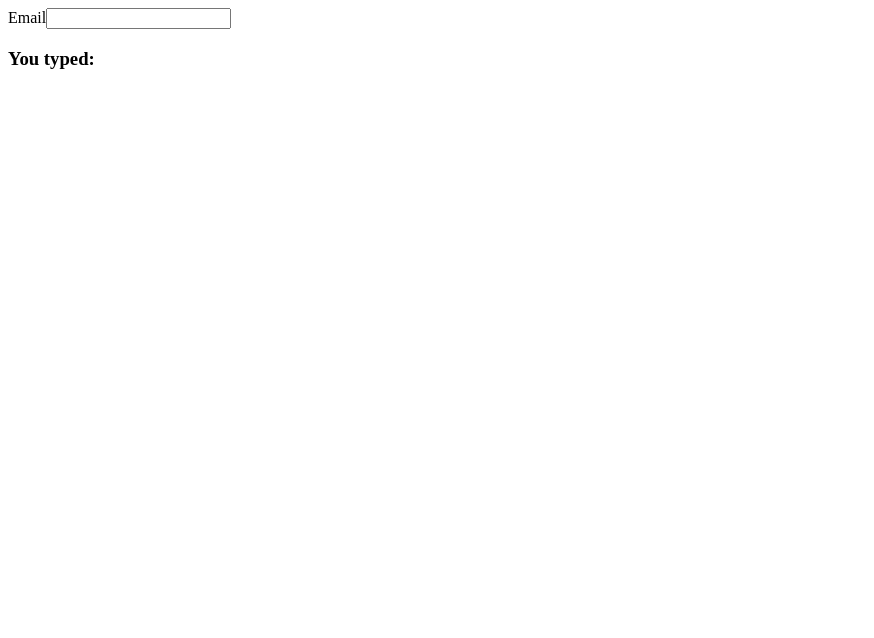
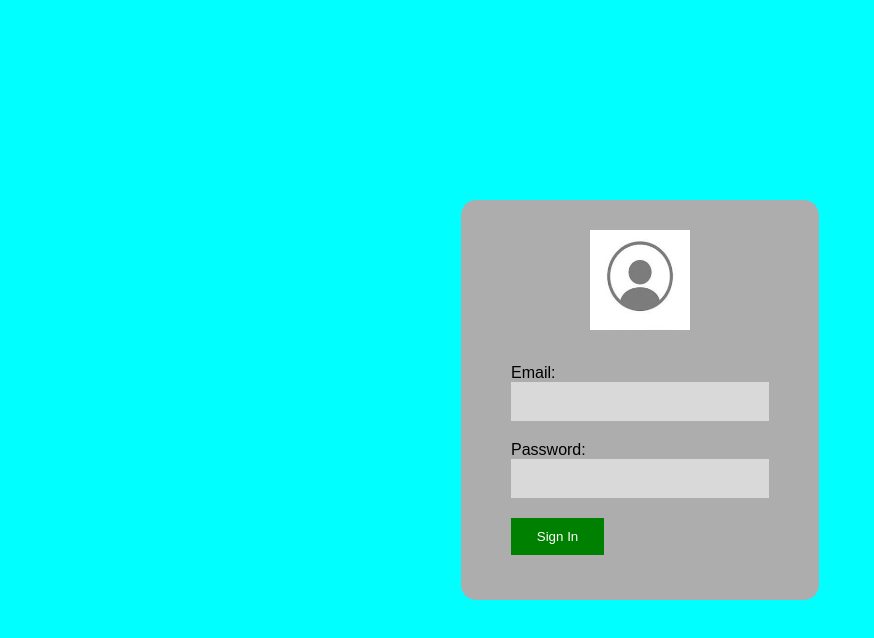
Before and after one commit to steamnp/bfd42, a React (Vite) app: page / in a window 1280 px wide. Shown: the top 638 px of the page, without its empty margins (0-874 px from the left). Built offline with nearby package versions, Linux system fonts and the light colour scheme.

Commit message:
create login UI

```diff
--- a/src/app.jsx
+++ b/src/app.jsx
@@ -1,25 +1,23 @@
-import { useState } from "react";
+import styles from "./app.module.css";
 
 function App() {
-  const [email, setEmail] = useState("");
-
-  // Normal js variable
-  // let email;
-
-  // state variable
-  // hook
-
   return (
-    <article>
-      <label htmlFor="">Email</label>
-      <input
-        type="text"
-        onChange={(e) => {
-          setEmail(e.target.value);
-        }}
-      />
-      <h3>You typed: {email}</h3>
-    </article>
+    <div className={styles.container}>
+      <article className={styles.card}>
+        <img className={styles.img} src="./images/profile_pic.jpg" alt="" />
+        <div className={styles.credential}>
+          <div className={styles.alignVertical}>
+            <label htmlFor="email">Email:</label>
+            <input className={styles.input} type="email" id="email" />
+          </div>
+          <div className={styles.alignVertical}>
+            <label htmlFor="password">Password:</label>
+            <input className={styles.input} type="password" id="password" />
+          </div>
+          <button className={styles.btn}>Sign In</button>
+        </div>
+      </article>
+    </div>
   );
 }
 
--- /dev/null
+++ b/src/app.module.css
@@ -0,0 +1,50 @@
+.container {
+  background-color: aqua;
+  min-height: 100vh;
+  display: flex;
+  justify-content: center;
+  align-items: center;
+}
+
+.card {
+  background-color: rgb(173, 173, 173);
+  border-radius: 15px;
+  width: 358px;
+  height: 400px;
+  text-align: center;
+}
+
+.img {
+  background-color: rgb(152, 97, 29);
+  height: 100px;
+  width: 100px;
+  display: inline-block;
+  margin-bottom: 30px;
+  margin-top: 30px;
+}
+
+.alignVertical {
+  display: flex;
+  flex-direction: column;
+  margin-bottom: 20px;
+}
+
+.credential {
+  padding: 0 50px;
+  text-align: left;
+}
+
+.input {
+  border: none;
+  height: 37px;
+  background-color: #d9d9d9;
+}
+
+.btn {
+  border: none;
+  background-color: green;
+  color: white;
+  height: 37px;
+  width: 93px;
+  cursor: pointer;
+}
--- /dev/null
+++ b/src/global.css
@@ -0,0 +1,7 @@
+* {
+  margin: 0;
+}
+
+body {
+  font-family: Arial, Helvetica, sans-serif;
+}
--- a/src/main.jsx
+++ b/src/main.jsx
@@ -1,6 +1,7 @@
 import React from "react";
 import ReactDOM from "react-dom/client";
 import App from "./App.jsx";
+import "./global.css";
 
 ReactDOM.createRoot(document.getElementById("root")).render(
   <React.StrictMode>
```
Also changed, not shown: src/images/profile_pic.png (added).
